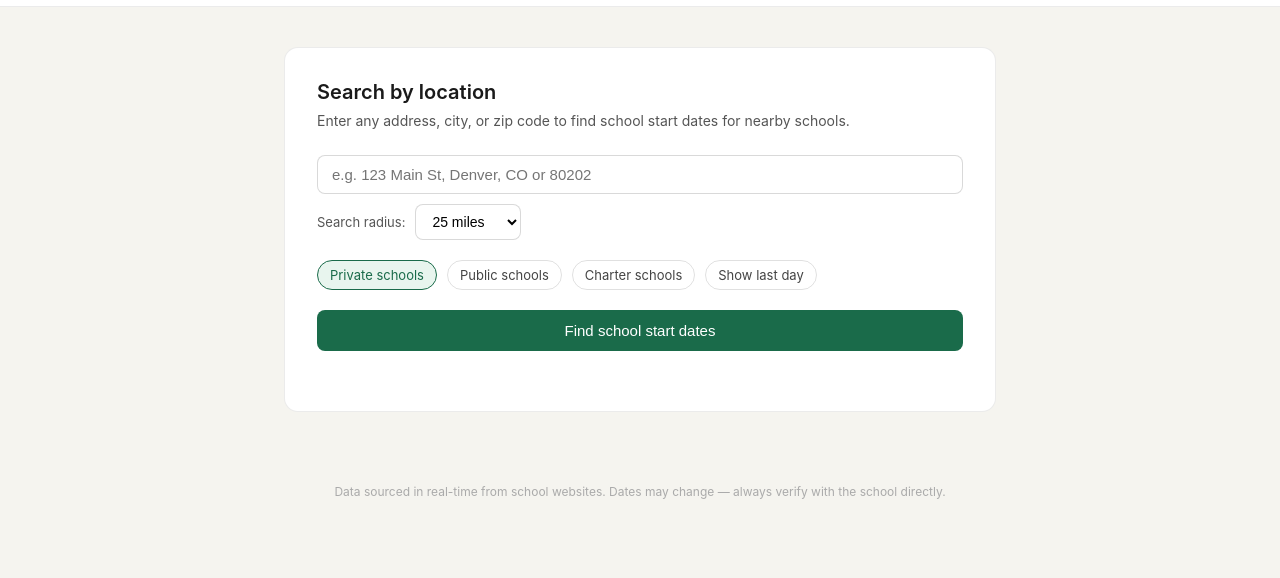
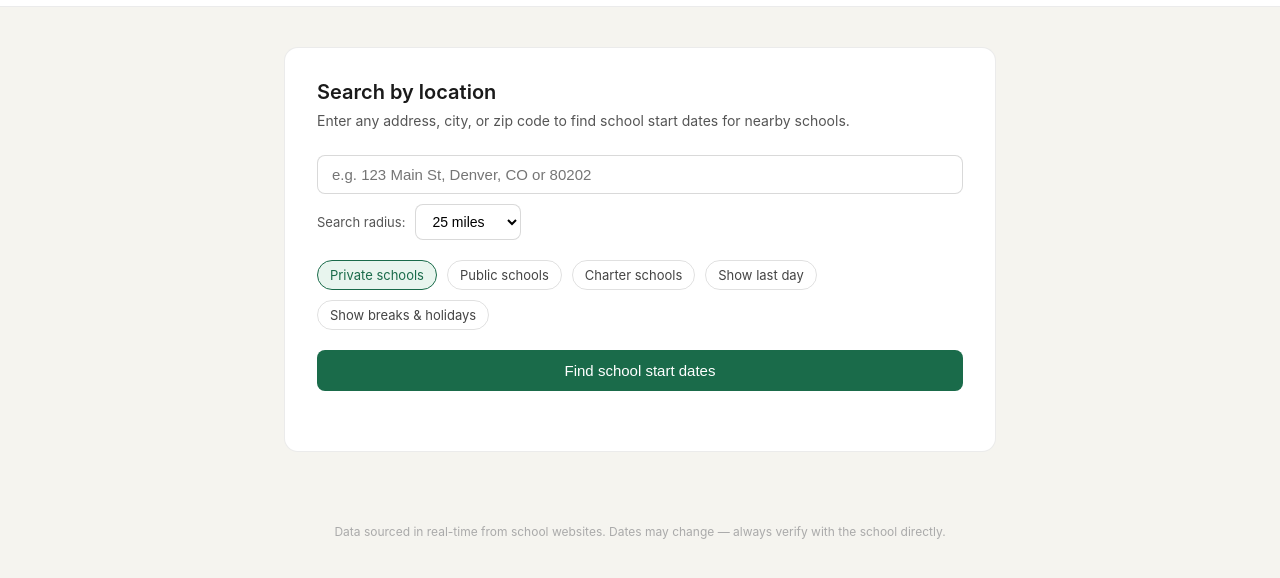
Before and after one commit to ameliabaldwin-alpha/school-start-dates, a website: page public/index.html in a window 1280 px wide. Shown: the part 72-650 px from the top of the page. Drawn offline with Linux system fonts and the light colour scheme.

Commit message:
Update index.html

```diff
--- a/public/index.html
+++ b/public/index.html
@@ -112,7 +112,7 @@
       <label class="checkbox-label" data-key="includePublic">Public schools</label>
       <label class="checkbox-label" data-key="includeCharter">Charter schools</label>
       <label class="checkbox-label" data-key="showLastDay">Show last day</label>
-      <label class="checkbox-label" data-key="showCalendar" style="display:none">Show breaks &amp; holidays</label>
+      <label class="checkbox-label" data-key="showCalendar">Show breaks &amp; holidays</label>
     </div>
     <button id="searchBtn" onclick="runSearch()">
       <div class="spinner" id="spinner"></div>
```
